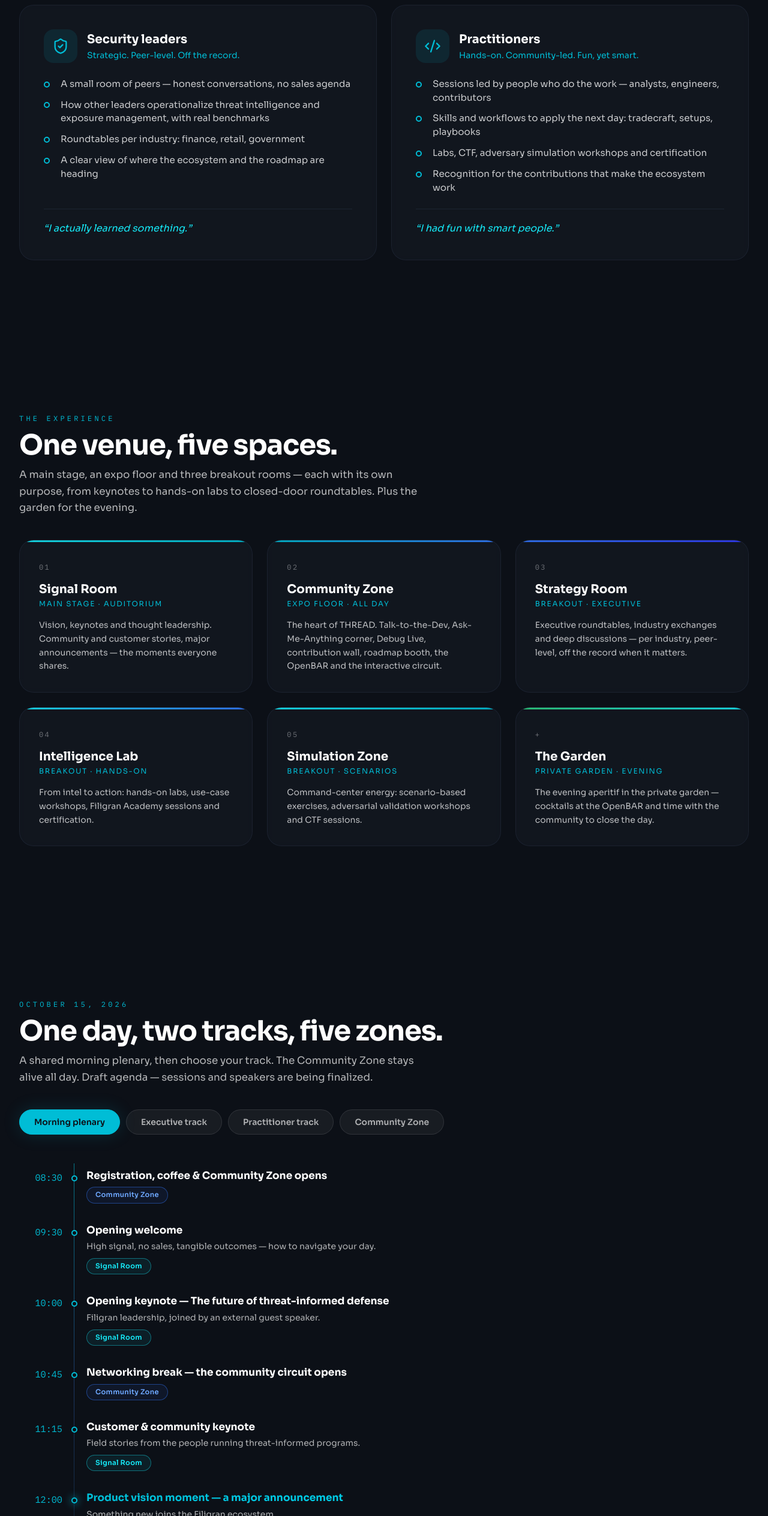
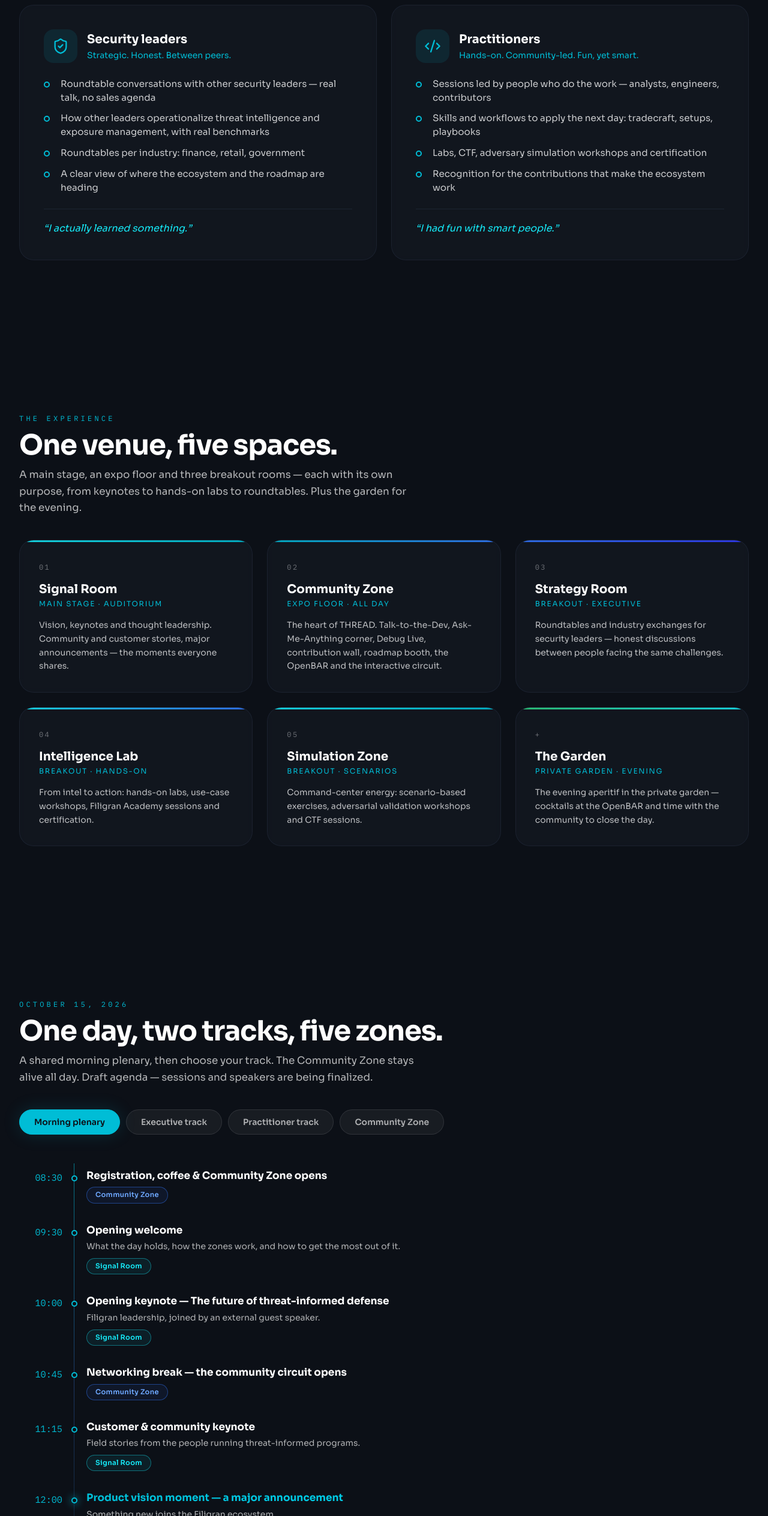
Before and after one commit to FiligranHQ/thread-conference, a React (Vite) app: page / in a window 1280 px wide. Shown: the part 2398-4926 px from the top of the page at 60% size. Built offline with nearby package versions, Linux system fonts and the light colour scheme.

Commit message:
refactor: remove exclusive language, make tone open and accessible

```diff
--- a/src/content/agenda.ts
+++ b/src/content/agenda.ts
@@ -77,7 +77,7 @@ export const agendaTracks: AgendaTrack[] = [
       {
         time: "09:30",
         title: "Opening welcome",
-        description: "High signal, no sales, tangible outcomes — how to navigate your day.",
+        description: "What the day holds, how the zones work, and how to get the most out of it.",
         locations: ["signal"],
       },
       {
--- a/src/content/sections.ts
+++ b/src/content/sections.ts
@@ -40,10 +40,10 @@ export const audiences = {
   cards: [
     {
       name: "Security leaders",
-      tagline: "Strategic. Peer-level. Off the record.",
+      tagline: "Strategic. Honest. Between peers.",
       icon: "shield" as const,
       points: [
-        "A small room of peers — honest conversations, no sales agenda",
+        "Roundtable conversations with other security leaders — real talk, no sales agenda",
         "How other leaders operationalize threat intelligence and exposure management, with real benchmarks",
         "Roundtables per industry: finance, retail, government",
         "A clear view of where the ecosystem and the roadmap are heading",
@@ -71,7 +71,7 @@ export const zones = {
   kicker: "The experience",
   title: "One venue, five spaces.",
   description:
-    "A main stage, an expo floor and three breakout rooms — each with its own purpose, from keynotes to hands-on labs to closed-door roundtables. Plus the garden for the evening.",
+    "A main stage, an expo floor and three breakout rooms — each with its own purpose, from keynotes to hands-on labs to roundtables. Plus the garden for the evening.",
   /**
    * The `color` controls the top border of each card.
    * Available colors: "electric" | "cyan" | "blue" | "indigo" | "green"
@@ -98,7 +98,7 @@ export const zones = {
       name: "Strategy Room",
       kind: "Breakout · Executive",
       description:
-        "Executive roundtables, industry exchanges and deep discussions — per industry, peer-level, off the record when it matters.",
+        "Roundtables and industry exchanges for security leaders — honest discussions between people facing the same challenges.",
       color: "indigo" as const,
     },
     {
--- a/src/content/site.ts
+++ b/src/content/site.ts
@@ -96,7 +96,7 @@ export const venue = {
   kicker: "The venue",
   title: "Les Jardins de Saint-Dominique",
   description:
-    "A discreet address in the 7th arrondissement, minutes from Les Invalides — an auditorium, intimate salons, an exhibition floor and a private garden for the evening aperitif.",
+    "In the heart of the 7th arrondissement, minutes from Les Invalides — an auditorium, breakout salons, an exhibition floor and a garden for the evening aperitif.",
   address: "49-51 rue Saint-Dominique, 75007 Paris",
   dateAndHours: "Thursday, October 15, 2026 — 08:30 to 19:00",
   capacity: "Open to the community — registration opening soon",
```
